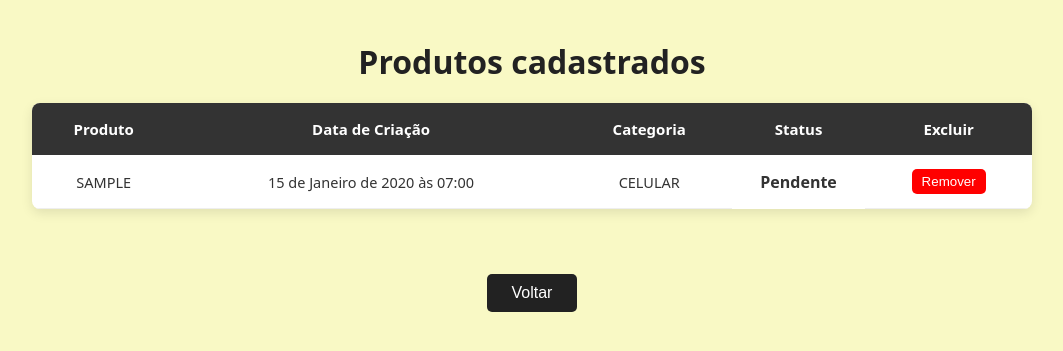
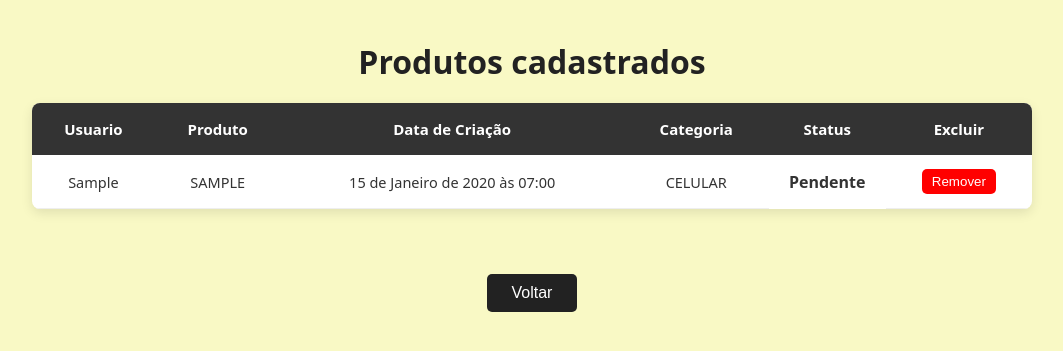
Before and after one commit to Gustagoal/senai_django, a Django app: page /usuarios/ in a window 1280 px wide. Shown: the top 351 px of the page, without its empty margins (108-1171 px from the left). Run offline with Django 5.2, Linux system fonts and the light colour scheme; tables that the repository leaves empty hold one stand-in row (values such as "Sample post").

Commit message:
Adicionando os forms usuario

```diff
--- a/eletronicos/models.py
+++ b/eletronicos/models.py
@@ -14,6 +14,7 @@ status_opcoes = (
 
 
 class UsuariosModel(models.Model):
+    usuarios = models.CharField(max_length=100)
     categorias = models.CharField(choices=categorias)
     produto = models.CharField()
     data_criacao = models.DateTimeField(auto_now_add=True)
--- a/eletronicos/templates/eletronicos/usuarios.html
+++ b/eletronicos/templates/eletronicos/usuarios.html
@@ -15,7 +15,7 @@
 
     <table>
         <thead>
-            <tr>
+            <tr><th>Usuario</th>
                 <th>Produto</th>
                 <th>Data de Criação</th>
                 <th>Categoria</th>
@@ -26,6 +26,7 @@
         <tbody>
             {% for usuario in usuarios %}
             <tr>
+                <td>{{usuario.usuarios.title}}</td>
                 <td>
                 {{ usuario.produto.upper}}</td>
                 <td>{{ usuario.data_criacao }}</td>
```
Also changed, not shown: eletronicos/migrations/0015_usuariosmodel_usuarios.py (added).
